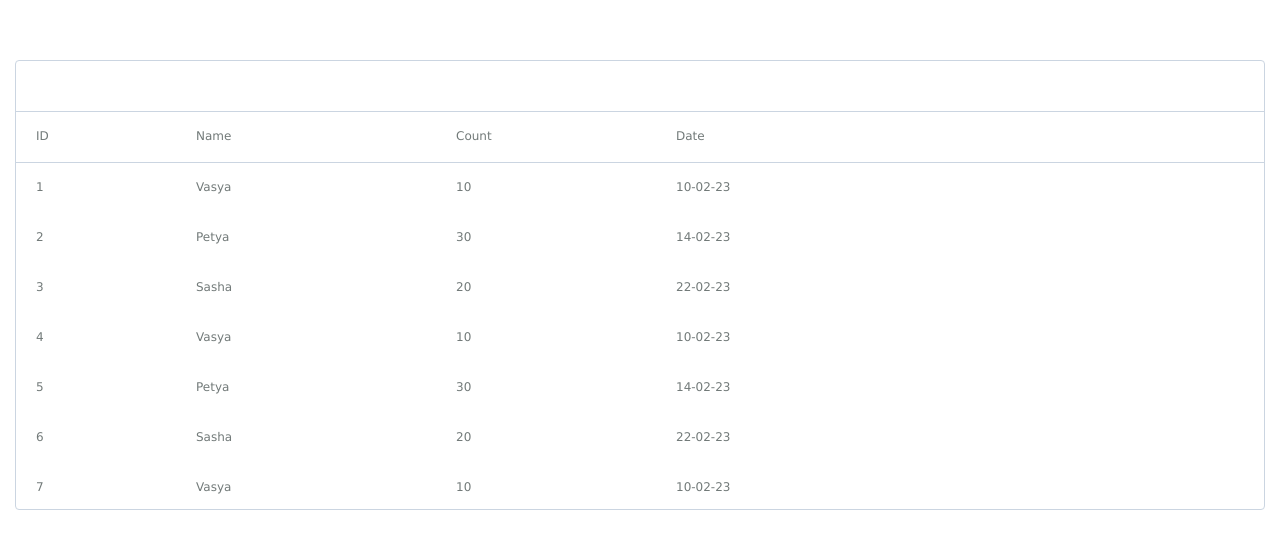
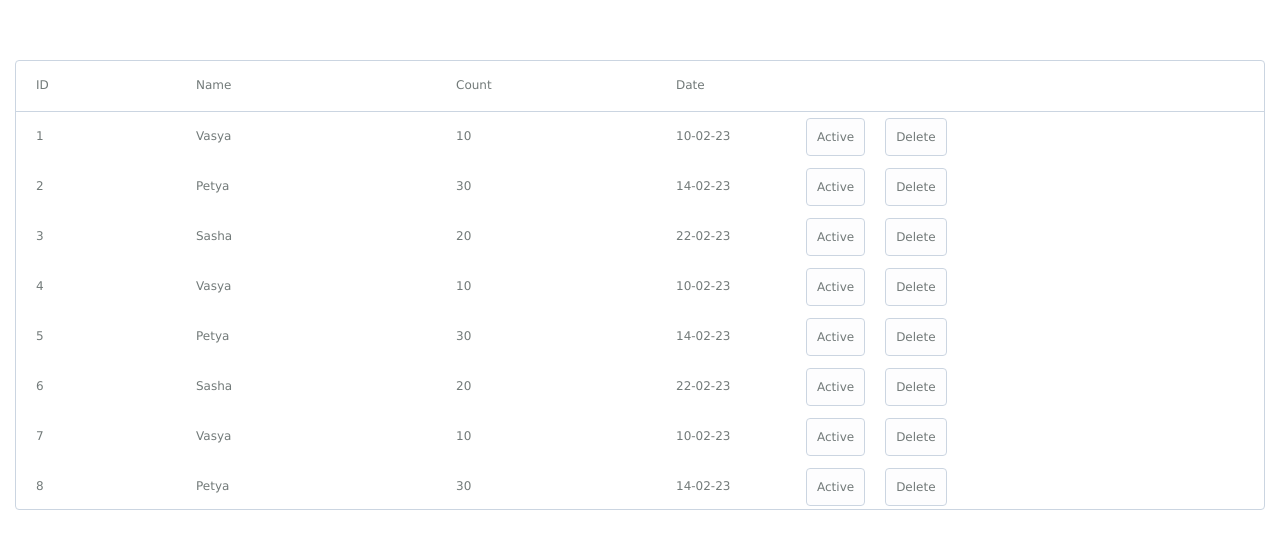
Before and after one commit to miharevdev/sell-town-portal, a Vue app: page /about in a window 1280 px wide. Shown: the part 115-664 px from the top of the page. Built offline with nearby package versions, Linux system fonts and the light colour scheme.

Commit message:
fix: table

```diff
--- a/src/components/table/BaseTable.vue
+++ b/src/components/table/BaseTable.vue
@@ -1,10 +1,10 @@
 <template>
     <div class="table-wrapper">
         <div class="table">
-                <div v-if="control" class="table-control">
+            <div v-if="control" class="table-control">
 
-                </div>
-                <base-scrollbar>
+            </div>
+            <base-scrollbar>
                 <div class="table-header">
                     <div v-for="(field, i) in fields" :key="i" class="table-header-item" :style="`min-width: ${field.width}px`">
                         <span class="table-header-item-text">{{ field.cap }}</span>
@@ -15,6 +15,7 @@
                         <span v-for="(td, i) in tData" :key="i" class="table-body-line-item" :style="`min-width: ${td.width}px`">
                             {{ td.value}}
                         </span>
+                        <slot v-for="(slot, i) in slots" :key="i" class="slot" :name="slot" />
                     </div>
                 </div>
             </base-scrollbar>
@@ -27,20 +28,31 @@ import BaseScrollbar from "../scroll/BaseScrollbar.vue"
 
     export default {
         components: {
-            BaseScrollbar
+            BaseScrollbar,
         },
 
         props: {
-            control: { type: Boolean, default: true },
+            control: { type: Boolean, default: false },
             fields: { type: Array, default: () => { return [] } },
             tableData: { type: Array, default: () => { return [] } },
+            slots: { type: Array, default: () => { return [] } },
         },
 
         data() {
-            return {}
+            return {
+                options: [
+                    { id: 1, name: "data 1" },
+                    { id: 2, name: "data 2" },
+                    { id: 3, name: "data 3" },
+                    { id: 4, name: "data 4" },
+                    { id: 5, name: "data 5" },
+                    { id: 6, name: "data 6" },
+                ]
+            }
         },
 
         mounted() {
+
             this.tableData.forEach(td => {
                 for (let key in td) {
                     this.fields.forEach(f => {
@@ -57,6 +69,13 @@ import BaseScrollbar from "../scroll/BaseScrollbar.vue"
 <style lang="scss" scoped>
 @import "~/src/assets/styles/custom.scss";
 
+.slot {
+    @include flex-col(flex-start, center);
+    height: 100%;
+    width: 200px;
+    background-color: #fff;
+}
+
 .table-wrapper {
     @include flex-col(flex-start, center);
     height: 100%;
@@ -72,9 +91,10 @@ import BaseScrollbar from "../scroll/BaseScrollbar.vue"
     border-radius: $min-radius;
 
     &-control {
-        @include flex-col(flex-start, center);
+        @include flex-row(flex-start, center);
         min-height: 50px;
         width: 100%;
+        padding-top: 8px;
         border-bottom: $min-border;
     }
 
@@ -107,10 +127,11 @@ import BaseScrollbar from "../scroll/BaseScrollbar.vue"
         &-line {
             @include flex-row(flex-start, center);
             min-height: 50px;
-            width: 100%;
+            min-width: 100%;
 
             &:hover {
                 background-color: #f3f4f6;
+                min-width: 100%;
             }
 
             &-item {
--- a/src/views/AboutView.vue
+++ b/src/views/AboutView.vue
@@ -1,17 +1,30 @@
 <template>
   <div class="about">
     <div class="cont">
-      <base-table :fields="fields" :table-data="tableData" />
+      <base-table
+        :fields="fields"
+        :table-data="tableData"
+        :slots="['button', 'delete']"
+      >
+        <template #button>
+          <base-button title="Active" />
+        </template>
+        <template #delete>
+          <base-button title="Delete" />
+        </template>
+      </base-table>
     </div>
   </div>
 </template>
 
 <script>
 import BaseTable from "@/components/table/BaseTable.vue"
+import BaseButton from "@/components/UI/button/BaseButton.vue";
 
   export default {
     components: {
-      BaseTable
+      BaseTable,
+      BaseButton
     },
 
     data() {
@@ -20,7 +33,8 @@ import BaseTable from "@/components/table/BaseTable.vue"
                 { key: "id", cap: "ID", show: true, width: 120, dictionary:"" },
                 { key: "name", cap: "Name", show: true, width: 220, dictionary:"" },
                 { key: "count", cap: "Count", show: true, width: 180, dictionary:"" },
-                { key: "date", cap: "Date", show: true, width: 300, dictionary:"" },
+                { key: "date", cap: "Date", show: true, width: 100, dictionary:"" },
+                {width: 150},
               ],
 
               tableData: [
```
